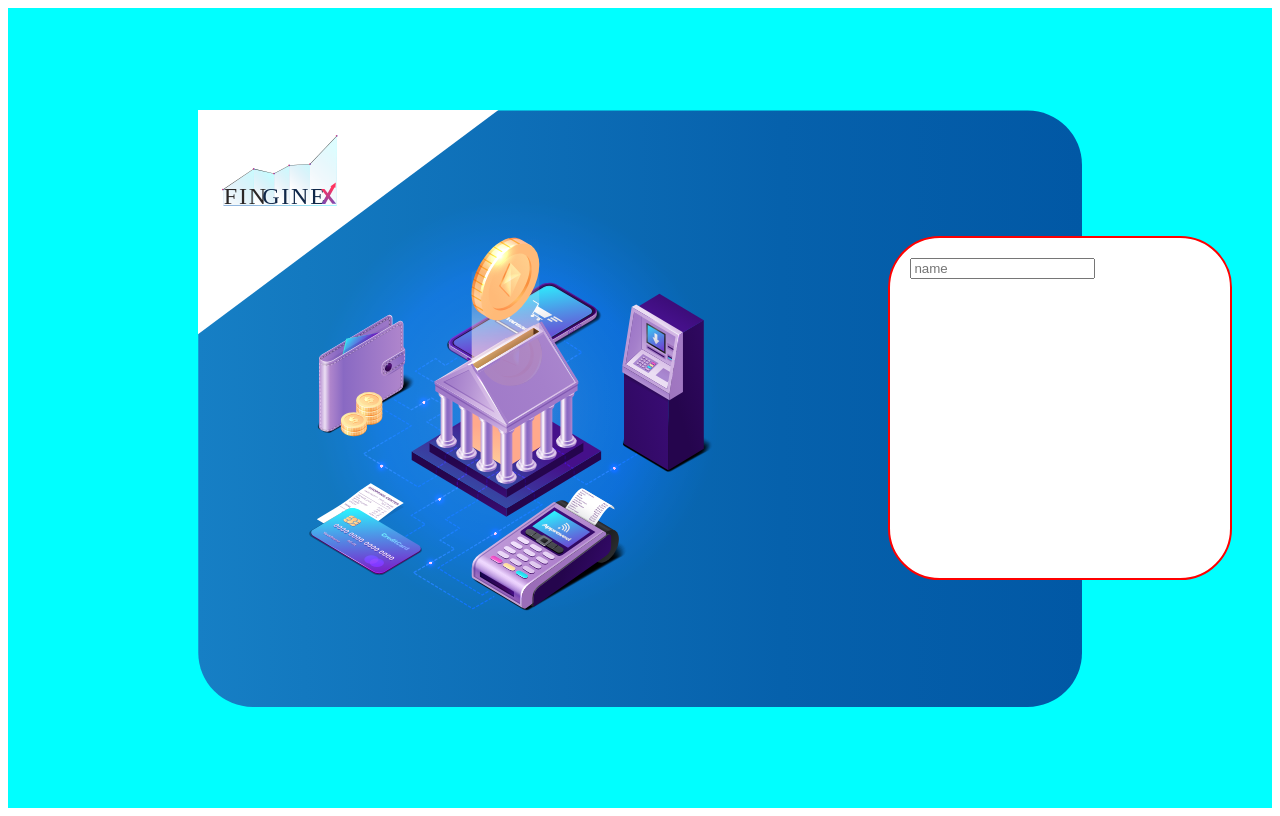
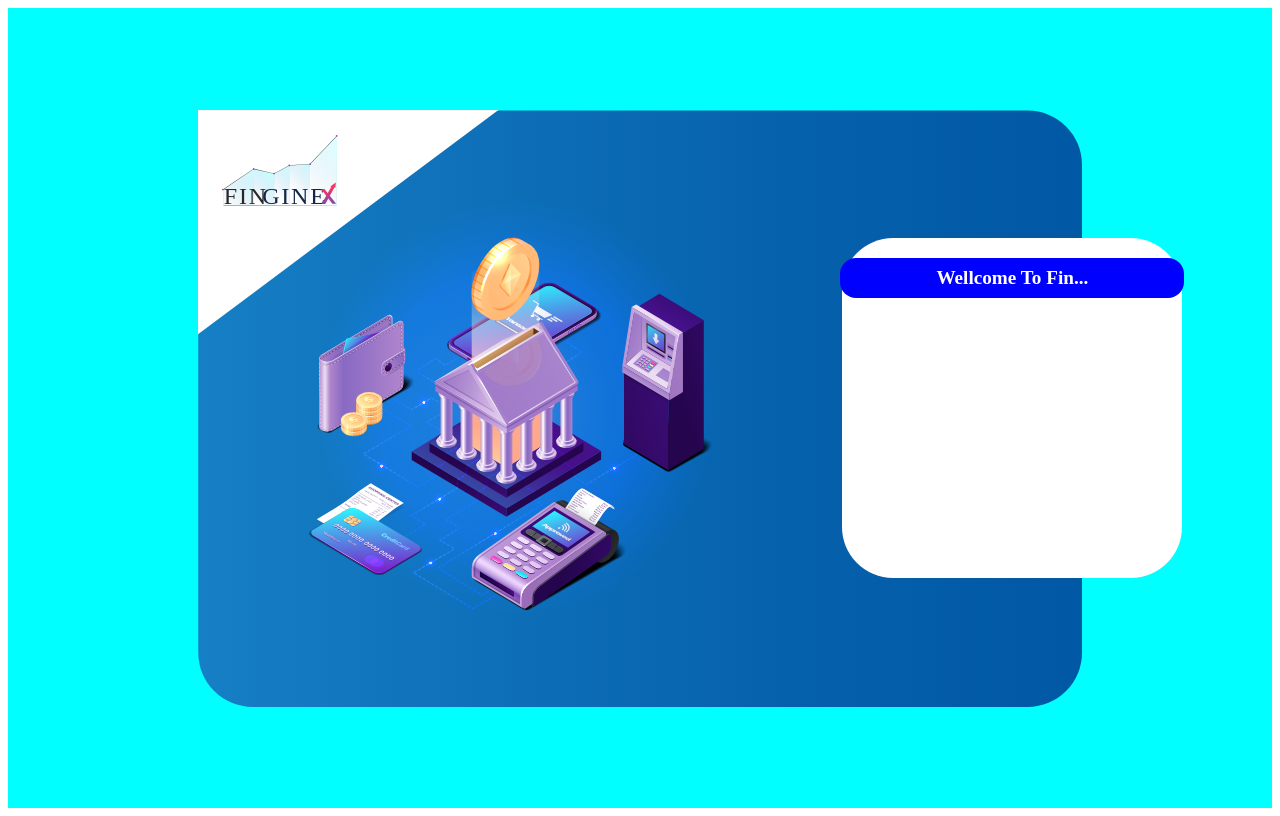
Before and after one commit to engr-hasanuzzaman/advance-css, a plain HTML site: page home.html in a window 1280 px wide. Drawn offline with Linux system fonts and the light colour scheme.

Commit message:
Place the form container correct position

```diff
--- a/home.html
+++ b/home.html
@@ -12,6 +12,9 @@
     <div class="container">
         <div class="image-bg">
             <div class="form-container">
+                <div class="header">
+                    Wellcome To Fin...
+                </div>
                 <form action="#">
                     <input type="text" name="name" id="" placeholder="name">
                 </form>
@@ -42,11 +45,28 @@
     .form-container {
         width: 300px;
         height: 300px;
-        border: 2px solid red;
+        /* border: 2px solid red; */
         background: #ffffff;
         border-radius: 15%;
         padding: 20px;
-        margin-right: -150px;
+        margin-right: -100px;
+        position: relative;
+    }
+
+    .header {
+        text-align: center;
+        background-color: blue;
+        left: -2px;
+        right: -2px;
+        flex-direction: column;
+        display: flex;
+        border-radius: 16px;
+        justify-content: center;
+        position: absolute;
+        height: 40px;
+        color: #ffffff;
+        font-weight: 800;
+        font-size: 1.2rem;
     }
 </style>
 
```
